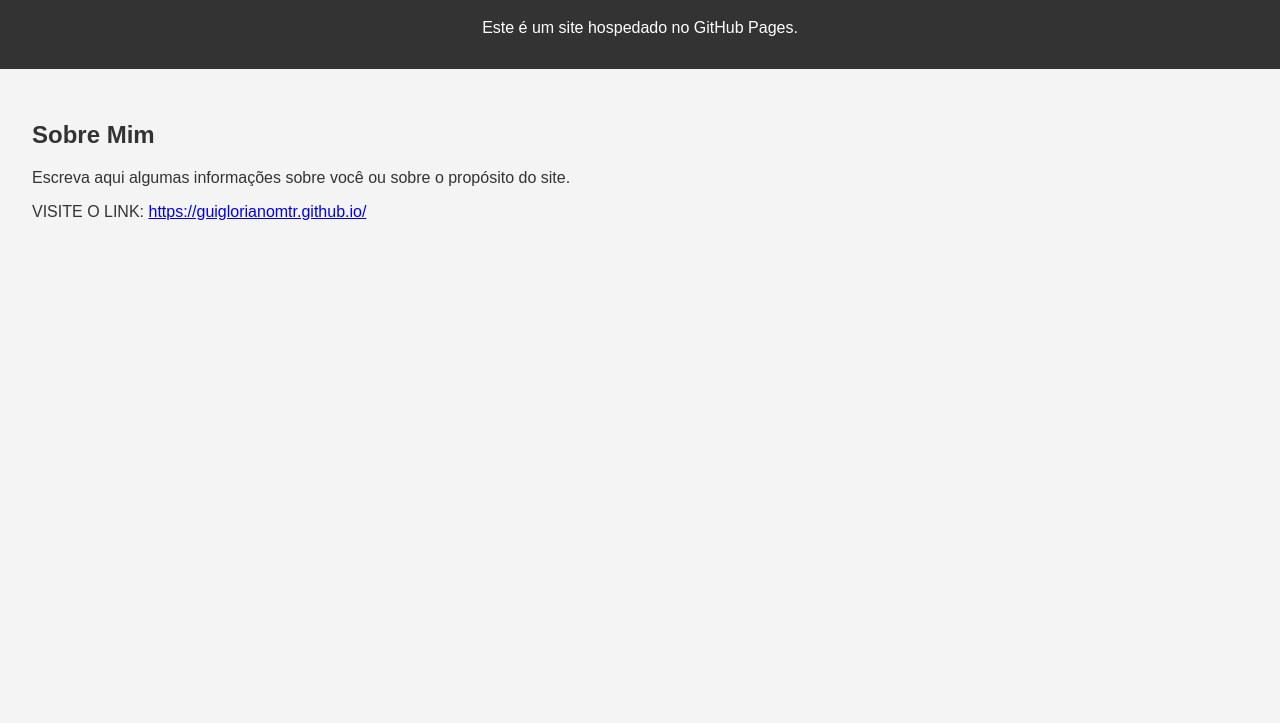
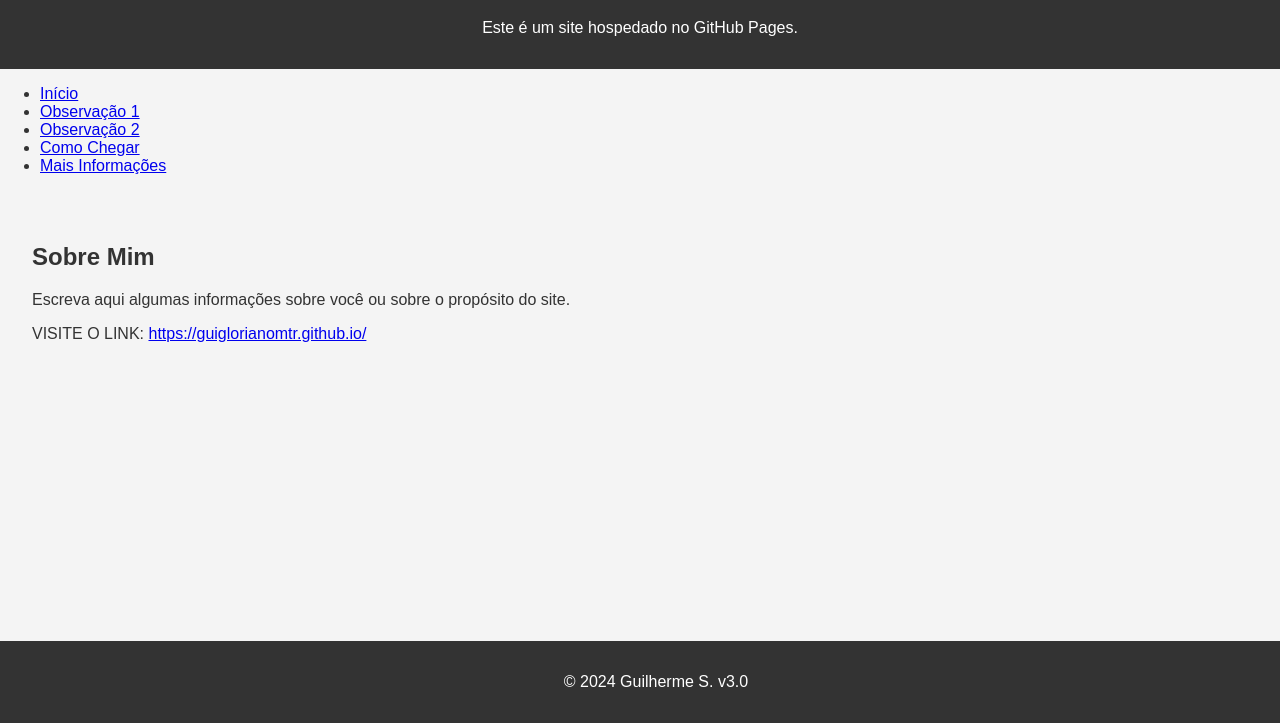
Before and after one commit to guigloriano/guigloriano.github.io, a plain HTML site: page index.html in a window 1280 px wide. Shown: the part 77-800 px from the top of the page. Drawn offline with Linux system fonts and the light colour scheme.

Commit message:
Update index.html

```diff
--- a/index.html
+++ b/index.html
@@ -20,13 +20,33 @@
     <noscript><iframe src="https://www.googletagmanager.com/ns.html?id=GTM-T9M5HXWL"
     height="0" width="0" style="display:none;visibility:hidden"></iframe></noscript>
     <!-- End Google Tag Manager (noscript) -->
+
     <header>
         <h1>Bem-vindo ao meu site!</h1>
         <p>Este é um site hospedado no GitHub Pages.</p>
     </header>
+
+    <nav>
+        <ul>
+            <li><a href="index.html">Início</a></li>
+            <li><a href="observacao1.html">Observação 1</a></li>
+            <li><a href="observacao2.html">Observação 2</a></li>
+            <li><a href="como-chegar.html">Como Chegar</a></li>
+            <li><a href="mais-informacoes.html">Mais Informações</a></li>
+        </ul>
+    </nav>
+
     <main>
         <section>
             <h2>Sobre Mim</h2>
             <p>Escreva aqui algumas informações sobre você ou sobre o propósito do site.</p>
             <p>VISITE O LINK: <a href="https://guiglorianomtr.github.io/" target="_blank">https://guiglorianomtr.github.io/</a></p>
-        </sectio
+        </section>
+    </main>
+
+    <footer>
+        <p>&copy; 2024 Guilherme S. v3.0</p>
+    </footer>
+
+</body>
+</html>
```
